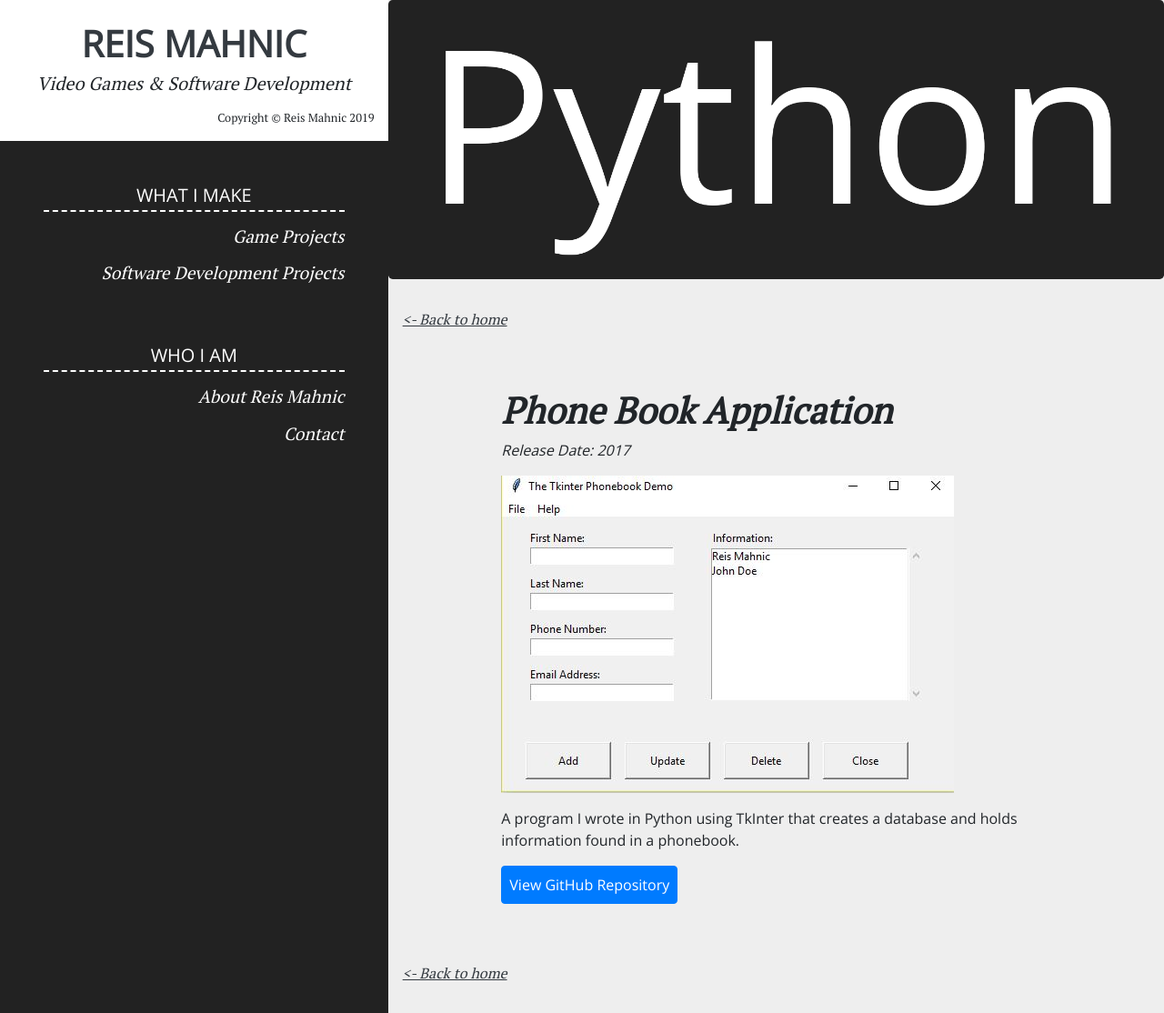
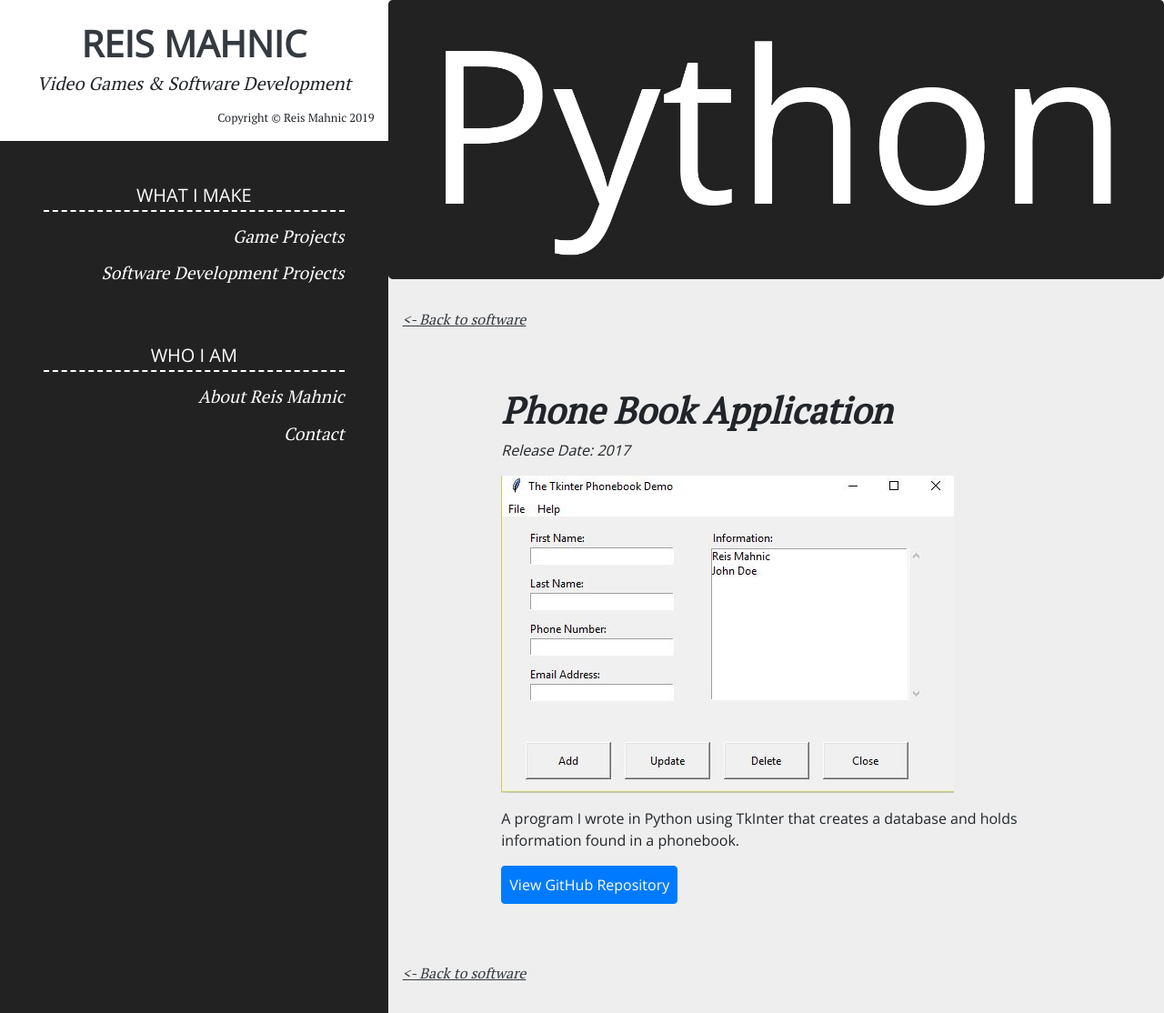
Before and after one commit to reismahnic/reis-mahnic, a Jekyll site: the page built from _software/phone-book-application.md, in a window 1280 px wide. Shown: the whole page at 91% size. Built offline with Jekyll 4.4.1, drawn with Linux system fonts in a browser that asks for light colours.

Commit message:
Updated subpage URLs

```diff
--- a/_config.yml
+++ b/_config.yml
@@ -1,4 +1,4 @@
-baseurl: /reis-mahnic
+baseurl: /reis-mahnic/
 
 collections:
   games:
@@ -19,12 +19,14 @@
     values:
       layout: "subpage"
       order: 0
+      home_anchor: '#game-projects'
   - scope:
       path: ""
       type: "software"
     values:
       layout: "subpage"
       order: 0
+      home_anchor: '#software-development-projects'
 
 sass:
   sass_dir: assets/css
--- a/_layouts/subpage.html
+++ b/_layouts/subpage.html
@@ -3,12 +3,12 @@
 
 <div class="col px-0" id="main-content">
     <div class="jumbotron game-heading" style="background-image: url({{page.header_image }} );background-size: cover;background-repeat: no-repeat;background-position: center;"></div>
-    <p class="px-3"><a href="{{site.baseurl}}" class="text-dark serif font-italic back-to-games"><span style="text-decoration: underline;">&lt;- Back to home</span></a></p>
+    <p class="px-3"><a href="{{site.baseurl}}{{page.home_anchor}}" class="text-dark serif font-italic back-to-games"><span style="text-decoration: underline;">&lt;- Back to {{ page.collection }}</span></a></p>
     <section class="game-content p-3 p-md-5 m-auto">
         <h1 class="serif font-weight-bolder font-italic">{{page.title}}</h1>
         <p><em>Release Date: {{ page.release_date }}</em></p>
         {{ content }}
     </section>
-    <p class="px-3 pb-3"><a href="{{site.baseurl}}" class="text-dark serif font-italic back-to-games"><span style="text-decoration: underline;">&lt;- Back to home</span></a></p>
+    <p class="px-3 pb-3"><a href="{{site.baseurl}}{{page.home_anchor}}" class="text-dark serif font-italic back-to-games"><span style="text-decoration: underline;">&lt;- Back to {{ page.collection }}</span></a></p>
 
     {% include footer.html %}
```
